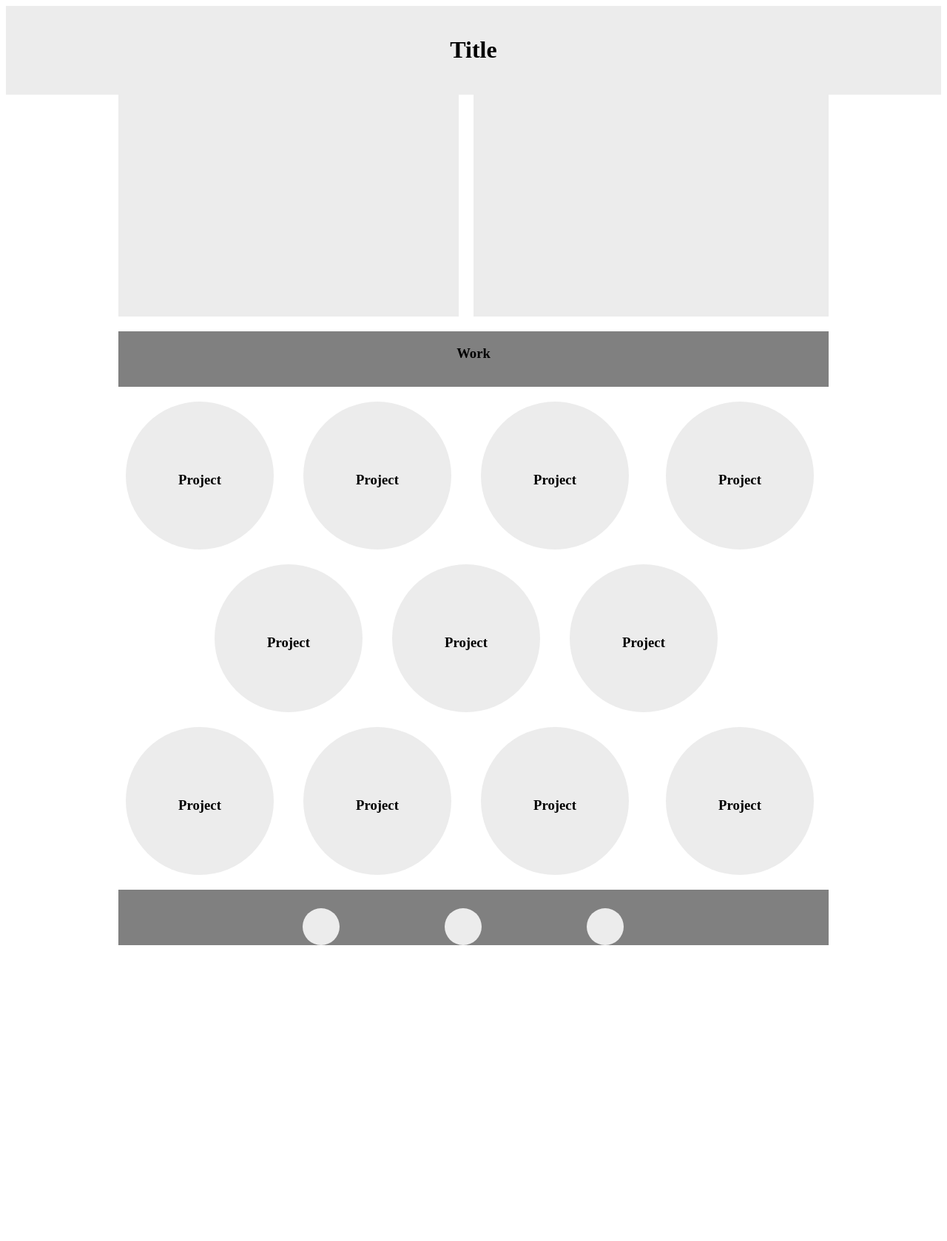
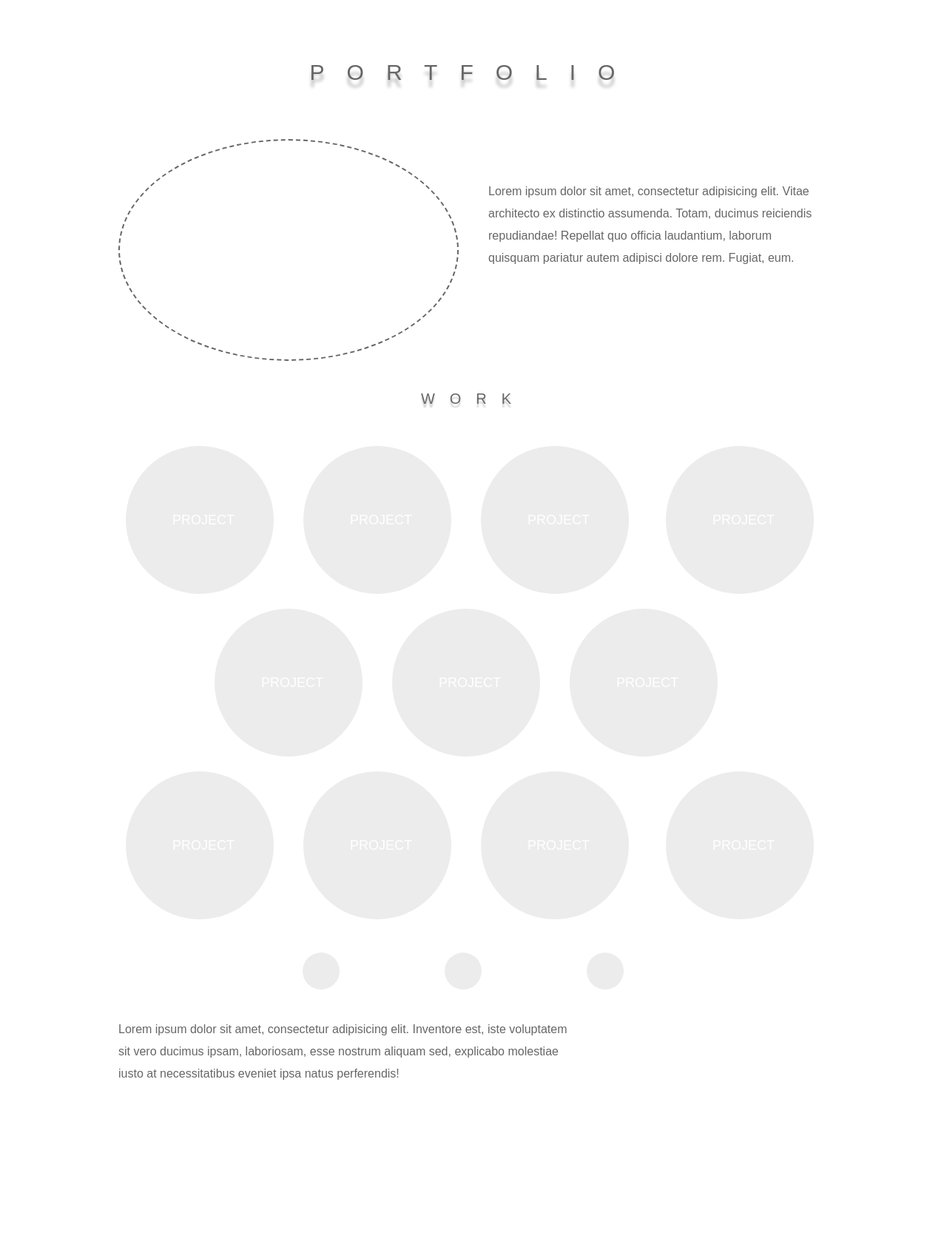
Before and after one commit to zeemclean/ywbc_portfolio_wireframe, a PHP site: page /idex.html in a window 1280 px wide. Shown: the whole page at 74% size. Before the commit the page ends 1278 px from the top, so only its background shows below. Run offline with PHP 8.4, Linux system fonts and the light colour scheme.

Commit message:
with type

```diff
--- a/css/grid.css
+++ b/css/grid.css
@@ -77,7 +77,7 @@
 		}
 
 		.content {
-			background: #ececec;
+			/*background: #ececec;*/
 			padding: 20px;
 			text-align: center;
 		}
--- a/css/main.css
+++ b/css/main.css
@@ -1,3 +1,15 @@
+
+h1.header--top {
+	font-family: sans-serif;
+	font-size: 30px;
+	letter-spacing: 30px;
+	color: #666;
+	text-transform: uppercase;
+	font-weight: lighter;
+	line-height: 100px;
+	text-shadow: 0px 10px 4px rgba(0, 0, 0, .3);
+
+}
 
 .about {
 	height: 300px;
@@ -8,8 +20,40 @@
 	height: 300px;
 }
 
+.blurb {
+	text-align: left;
+	font-family: "helevetica neue", sans-serif;
+	font-size: 16px;
+	line-height: 30px;
+	color: #666;
+	font-weight: lighter;
+	padding-top: 40px;
+
+}
+
+.blurb:first-line: {
+	text-indent: 10px;
+}
+
 .header--work {
 	text-align: center;
+	font-family: "helevetica neue", sans-serif;
+	font-weight: lighter;
+	color: #666;
+	letter-spacing: 20px;
+	font-size: 20px;
+
+}
+
+.section_header {
+	font-family: "helevetica neue", sans-serif;
+	font-weight: lighter;
+	color: #666;
+	letter-spacing: 20px;
+	font-size: 20px;
+	text-transform: uppercase;
+	text-shadow: 0px 5px 2px rgba(0, 0, 0, .2);
+
 }
 
 .work {
@@ -17,6 +61,11 @@
 	width: 200px;
 	border-radius: 50%;
 	margin:0 auto;
+	line-height: 200px;
+	background-color: #ececec;
+
+	padding: 0;
+
 }
 
 .stagger {
@@ -28,13 +77,20 @@
 	display: none;
 }
 
-.project {
-	position:relative;
-	padding-top: 35%;
+h3.project {
+	margin: 0;
+	font-weight: normal;
+	color: #fff;
+	font-family: "helevetica neue", sans-serif;
+	font-size: 18px;
+
+	padding-left: 10px;
+	text-transform: uppercase;
+
 }
 
 .break {
-	background: #808080;
+	/*background: #808080;*/
 	height: 75px;
 
 }
@@ -55,6 +111,21 @@
 
 }
 
+.spiel {
+	text-align: left;
+	font-family: "helevetica neue", sans-serif;
+	font-size: 16px;
+	line-height: 30px;
+	color: #666;
+	font-weight: lighter;
+
+}
+
+.place_holder {
+	border-radius: 50%;
+	border: 2px dashed #666;
+}
+
 .invisible {
 	visibility: hidden;
 }
--- a/idex.html
+++ b/idex.html
@@ -8,7 +8,7 @@
 </head>
 <body>
 	<header>
-		<div class="content"><h1>Title</h1></div>
+		<div class="content"><h1 class="header--top">Portfolio</h1></div>
 	</header>
 
 	<nav></nav>
@@ -16,17 +16,20 @@
 	<div class="container">
 		<div class="row about">
 			<div class="col-1-2">
-				<div class="content brief"></div>
+				<div class="content brief place_holder"></div>
 			</div>
 			<div class="col-1-2">
-				<div class="content brief"></div>
+				<div class="content brief blurb">
+					<p>Lorem ipsum dolor sit amet, consectetur adipisicing elit. Vitae architecto ex distinctio assumenda. Totam, ducimus reiciendis repudiandae! Repellat quo officia laudantium, laborum quisquam pariatur autem adipisci dolore rem. Fugiat, eum.</p>
+				</div>
 			</div>
+
 		</div>
 
 		<div class="row break">
 			<div class="col-1-1">
 				<div class="header--work">
-					<h3>Work</h3>
+					<h3 class="section_header">Work</h3>
 				</div>
 			</div>
 		</div>
@@ -125,7 +128,7 @@
 	<div class="row about">
 		<div class="col-2-3">
 			<h3 class="header--about"></h3>
-			<p class="spiel"></p>
+			<p class="spiel">Lorem ipsum dolor sit amet, consectetur adipisicing elit. Inventore est, iste voluptatem sit vero ducimus ipsam, laboriosam, esse nostrum aliquam sed, explicabo molestiae iusto at necessitatibus eveniet ipsa natus perferendis!</p>
 		</div>
 		<div class="col-1-3">
 			<div class="picture"></div>
```
